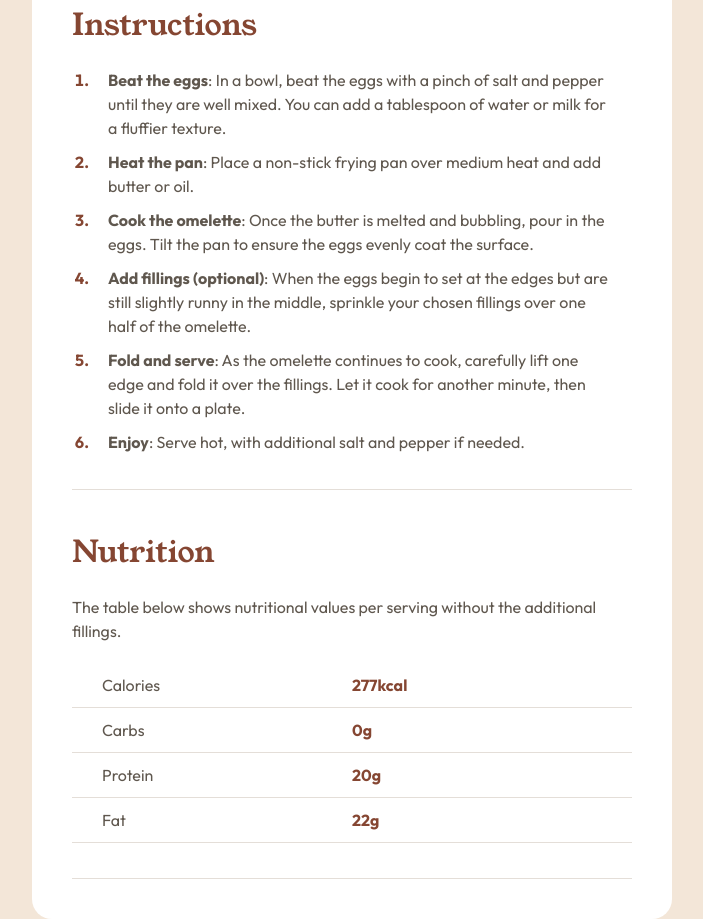
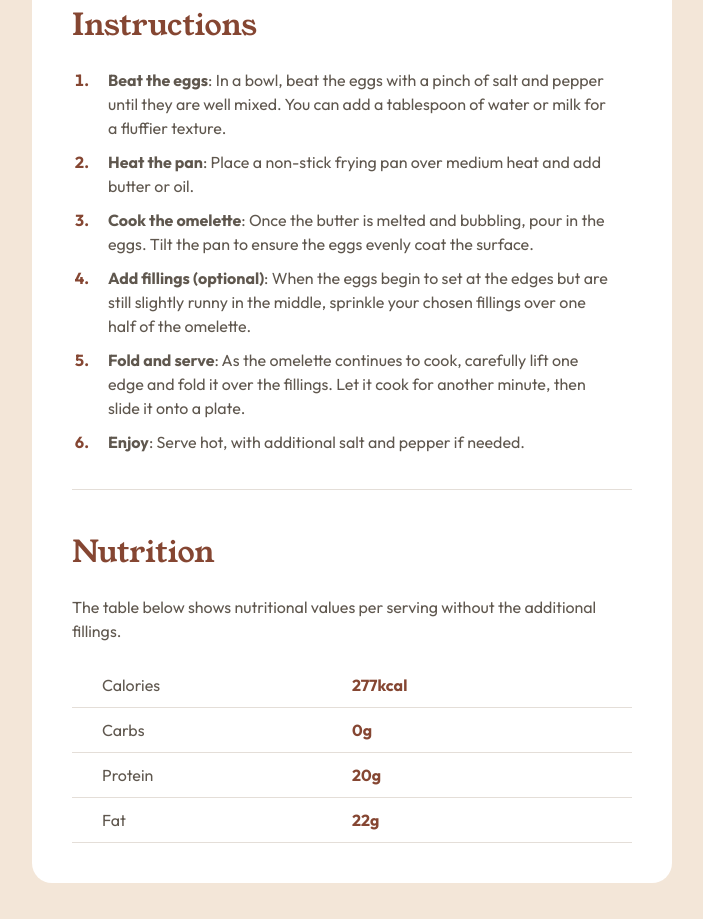
Before and after one commit to rodriguesedson/recipe-page-main, a website: page public/index.html in a window 1280 px wide. Shown: the part 1068-1987 px from the top of the page, without its empty margins (288-991 px from the left). After the commit the page ends 1951 px from the top, so only its background shows below. Drawn offline with Linux system fonts and the light colour scheme.

Commit message:
fix border-bottom removing from last section

```diff
--- a/public/style.css
+++ b/public/style.css
@@ -108,7 +108,7 @@ span {
   color: var(--rose-800);
 }
 
-.steps {
+.steps:not(:last-child) {
   border-bottom: 1px solid var(--stone-150);
   padding-bottom: 35px;
 }
```
